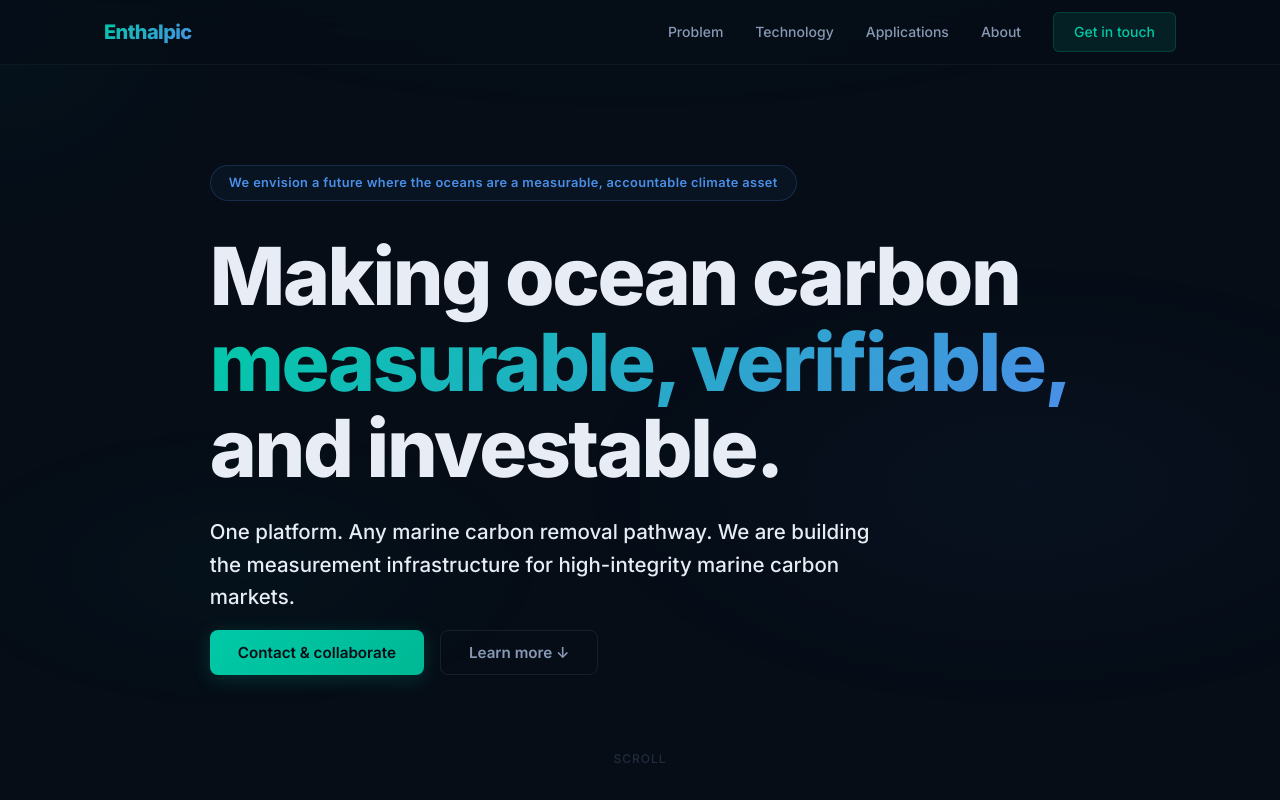
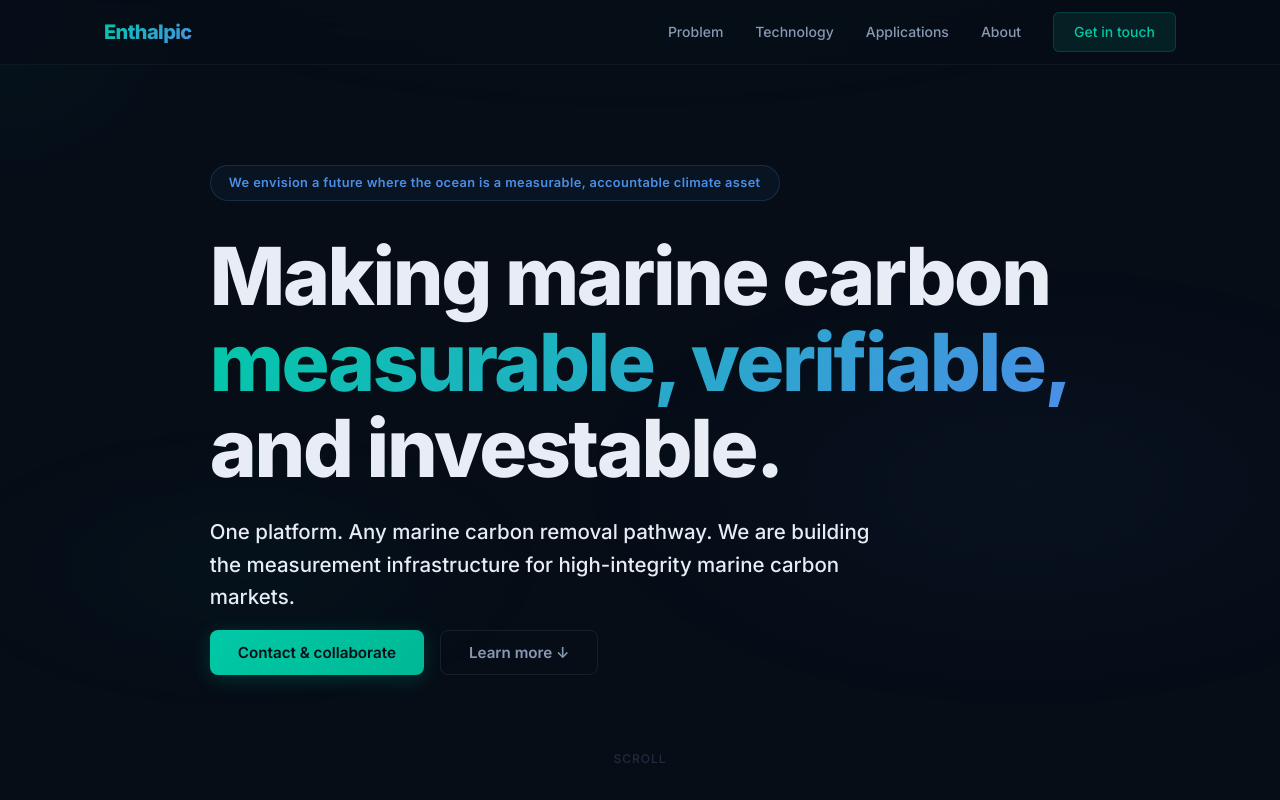
Before and after one commit to arobadora/enthalpic, a website: page index.html in a window 1280 px wide. Shown: the top 800 px of the page. Drawn offline with Linux system fonts and the light colour scheme.

Commit message:
ocean → marine, oceans → ocean

```diff
--- a/index.html
+++ b/index.html
@@ -52,9 +52,9 @@
   <section class="hero" aria-label="Hero">
     <div class="hero-bg"></div>
     <div class="container">
-      <div class="hero-badge">We envision a future where the oceans are a measurable, accountable climate asset</div>
+      <div class="hero-badge">We envision a future where the ocean is a measurable, accountable climate asset</div>
       <h1>
-        Making ocean carbon<br />
+        Making marine carbon<br />
         <span class="text-gradient">measurable, verifiable,</span><br />
         and investable.
       </h1>
```
